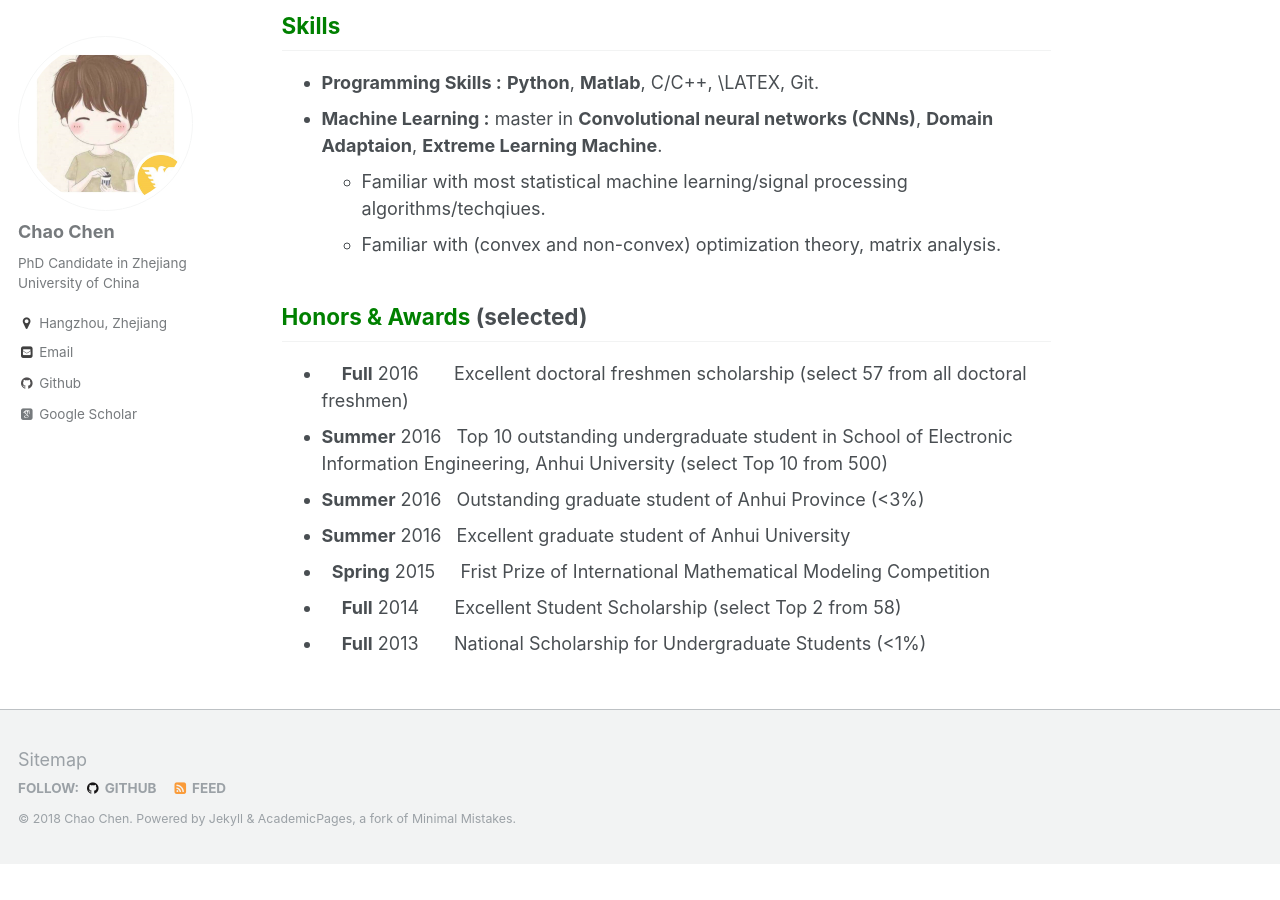
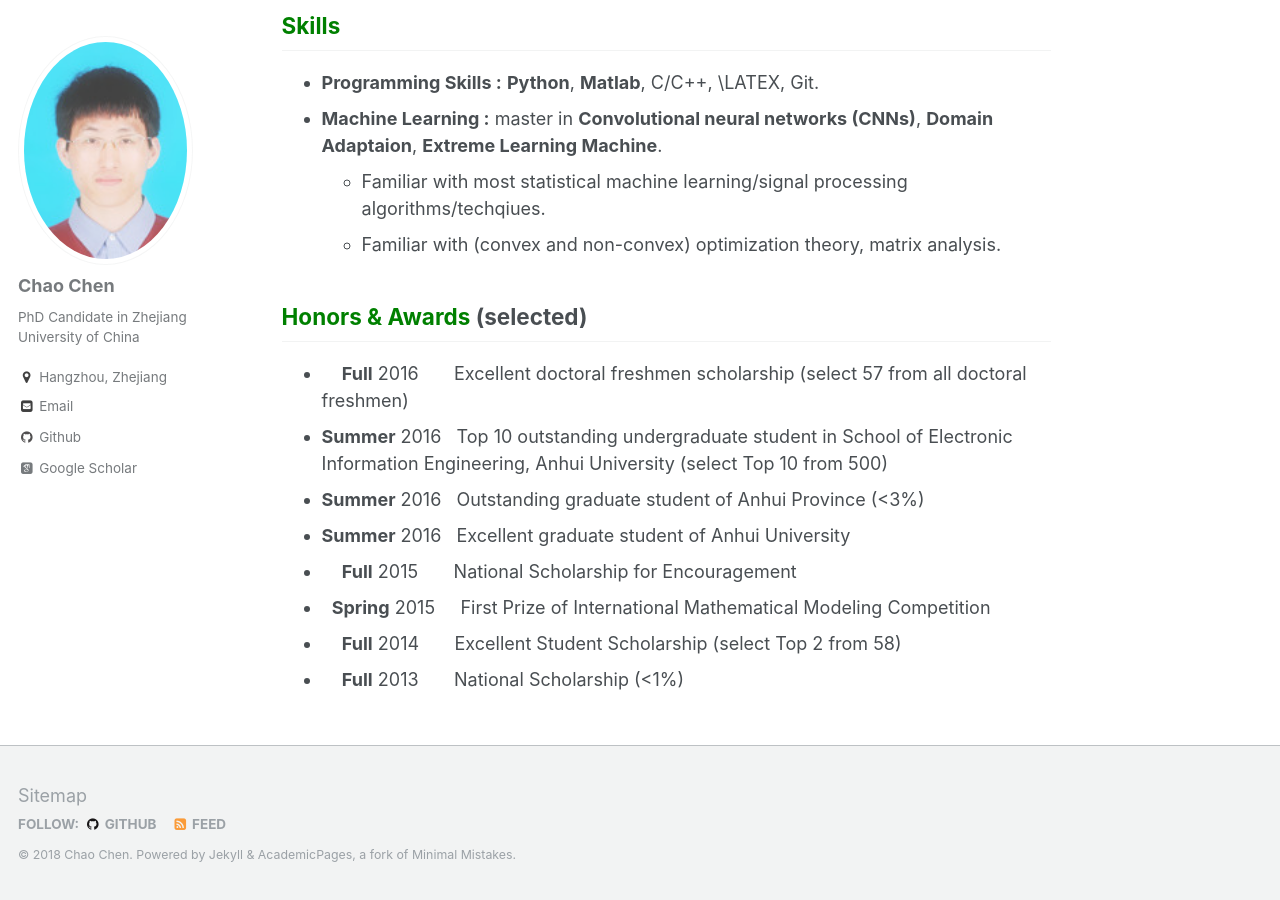
Before and after one commit to chenchao666/chenchao666.github.io, a Jekyll site: the page built from _pages/about.md, in a window 1280 px wide and 900 px high, scrolled down 1433 px. Built offline with Jekyll 4.4.1, drawn with Linux system fonts in a browser that asks for light colours; some web fonts are replaced; before the commit the page ends 2297 px from its top, so only the background shows below that.

Commit message:
update0919

```diff
--- a/_pages/about.md
+++ b/_pages/about.md
@@ -44,6 +44,7 @@ the common subspace,” Neural Computing and Applications (Major Revision)
 * **Summer** 2016 &nbsp; Top 10 outstanding undergraduate student in School of Electronic Information Engineering, Anhui University (select Top 10 from 500)
 * **Summer** 2016 &nbsp; Outstanding graduate student of Anhui Province (<3%)
 * **Summer** 2016 &nbsp; Excellent graduate student of Anhui University
-* &nbsp; **Spring** 2015 &nbsp; &nbsp; Frist Prize of International Mathematical Modeling Competition
+*  &nbsp; &nbsp; **Full** 2015  &nbsp; &nbsp; &nbsp; National Scholarship for Encouragement
+* &nbsp; **Spring** 2015 &nbsp; &nbsp; First Prize of International Mathematical Modeling Competition
 *  &nbsp; &nbsp; **Full** 2014  &nbsp; &nbsp; &nbsp; Excellent Student Scholarship (select Top 2 from 58)
-*  &nbsp; &nbsp; **Full** 2013  &nbsp; &nbsp; &nbsp; National Scholarship for Undergraduate Students (<1%)
+*  &nbsp; &nbsp; **Full** 2013  &nbsp; &nbsp; &nbsp; National Scholarship (<1%)
```
Also changed, not shown: _pages/cv.md (+3 -2 lines), images/profile.png, images/profile1.png (added).
